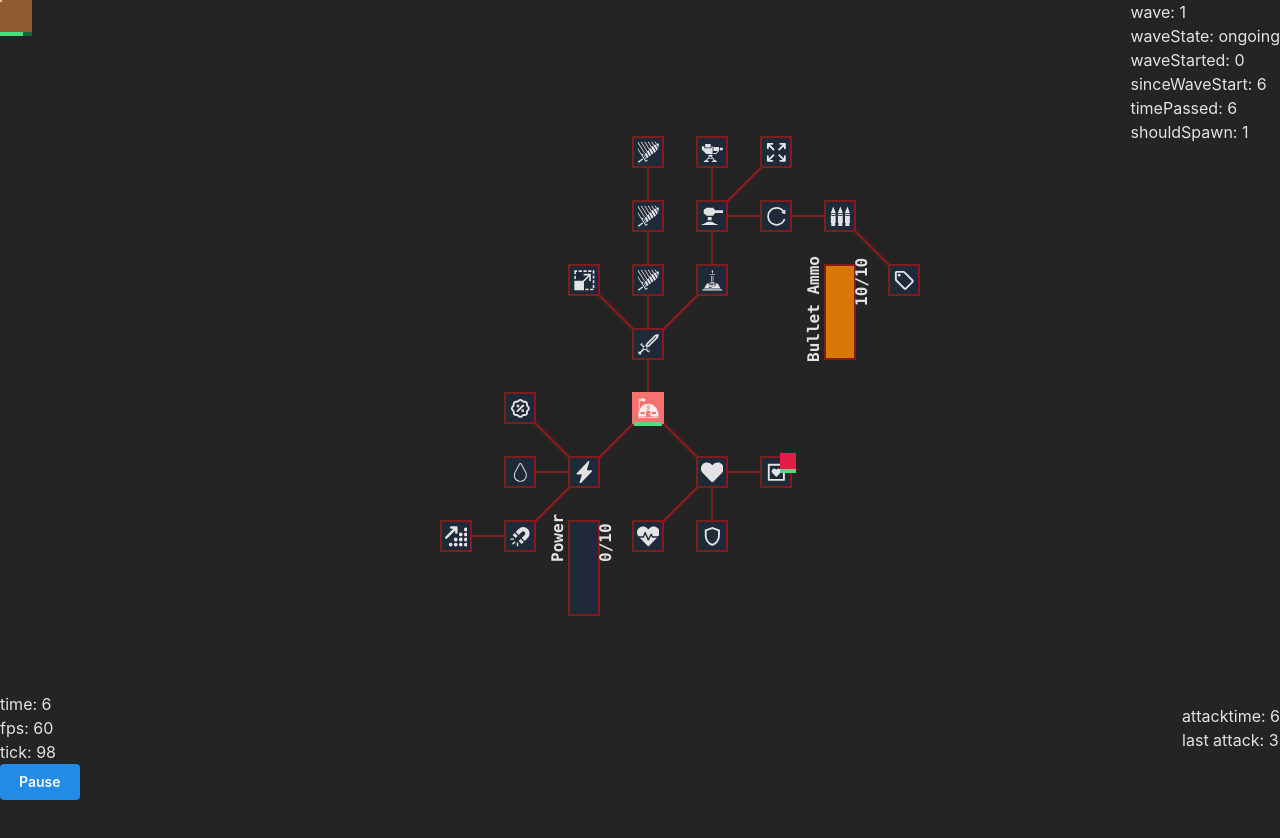
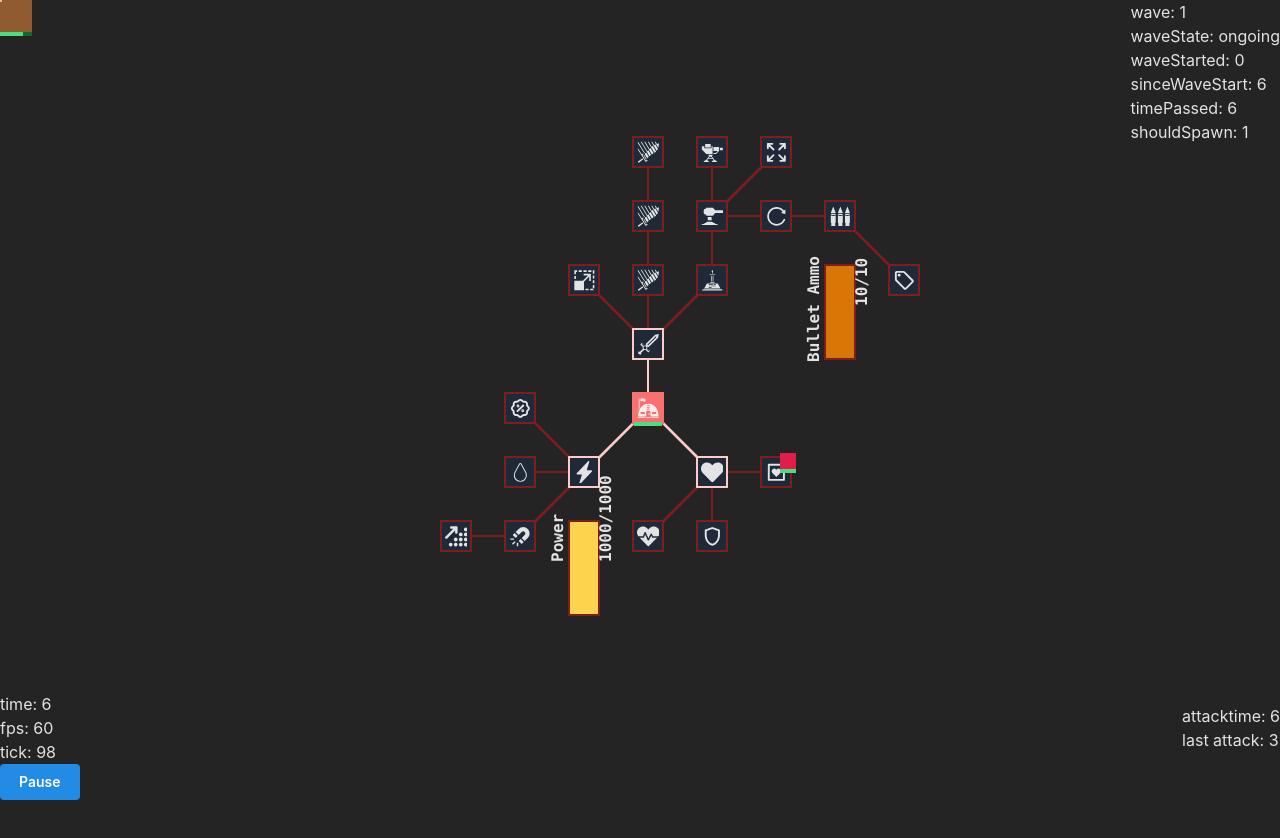
Before and after one commit to MartinMuzatko/resink, a React (Vite) app: page / in a window 1280 px wide. Shown: the top 838 px of the page. Built offline with nearby package versions, Linux system fonts and the light colour scheme.

Commit message:
fix heal effect, fix calculation of effects

```diff
--- a/src/components/Stage.tsx
+++ b/src/components/Stage.tsx
@@ -34,6 +34,7 @@ import {
 } from '../domain/enemy'
 import { useMouse } from '@mantine/hooks'
 import {
+	DEBUG,
 	INITIAL_CONNECTIONS,
 	INITIAL_STATS,
 	INITIAL_UPGRADES,
@@ -90,7 +91,7 @@ export const Stage = memo(() => {
 	const [enemies, setEnemies] = useState<Enemy[]>([])
 	const [upgrades, setUpgrades] = useState<Upgrade[]>(INITIAL_UPGRADES())
 	const [ammo, setAmmo] = useState(10)
-	const [power, setPower] = useState(0)
+	const [power, setPower] = useState(DEBUG ? 1000 : 0)
 	const connections: Connection[] = useMemo(() => INITIAL_CONNECTIONS, [])
 	const stats = useMemo(
 		() => getActiveStats(upgrades, connections, INITIAL_STATS),
@@ -128,7 +129,7 @@ export const Stage = memo(() => {
 		setUpgrades((upgrades) =>
 			upgrades.map((upgrade) =>
 				doRectanglesIntersect(
-					{ ...upgrade, width: 1, height: 1 },
+					{ ...upgrade, width: 0.5, height: 0.5 },
 					mouseArea
 				)
 					? {
--- a/src/data/initialGameData.tsx
+++ b/src/data/initialGameData.tsx
@@ -24,8 +24,10 @@ import { TbRosetteDiscount } from 'react-icons/tb'
 import { IoMagnetSharp } from 'react-icons/io5'
 import { FaArrowUpRightDots } from 'react-icons/fa6'
 
+export const DEBUG = true
+
 export const INITIAL_STATS: Stats = {
-	maxPower: 10,
+	maxPower: DEBUG ? 1000 : 10,
 	powerMultiplier: 1,
 	experienceOrbAttractionRadius: 2,
 	powerPerEnemy: 1,
@@ -42,8 +44,6 @@ export const INITIAL_STATS: Stats = {
 	upgradeHealthRegenerationAmount: 0,
 	upgradeHealthRegenerationSpeed: 4000,
 	upgradeBulletAttackDamage: 0,
-	// tick based
-	// TODO: make time based and per upgrade
 	upgradeBulletAttackSpeed: 2000,
 	upgradeBulletAttackRange: 1.5,
 	upgradePowerGenerationAmount: 0,
--- a/src/domain/stats.ts
+++ b/src/domain/stats.ts
@@ -222,6 +222,34 @@ export const removeEmtpyStatKeys = (stats: Partial<Stats>): Partial<Stats> =>
 export const isStatsEmpty = (stats: Stats): boolean =>
 	Object.entries(stats).some(([key, value]) => value !== 0)
 
+export const reduceStatsEffects = (
+	upgrades: Upgrade[],
+	acc: Map<string, Stats>,
+	effect: StatsEffect,
+	globalStats: Stats,
+	connections: Connection[]
+) => {
+	if (!('filter' in effect)) return acc
+
+	return new Map(
+		upgrades.flatMap((upgrade) => {
+			const currentStats = acc.get(upgrade.id)!
+			const doesEffect = effect.filter(upgrade, upgrades, connections)
+			return [
+				[
+					upgrade.id,
+					mergeStats(
+						currentStats,
+						doesEffect
+							? effect.stats(currentStats, upgrade, upgrades)
+							: {}
+					),
+				],
+			]
+		}) as [string, Stats][]
+	)
+}
+
 /**
  * Get stats for all upgrades and global stats
  * All stats are completely calculated
@@ -243,32 +271,12 @@ export const getActiveStats = (
 	}, initialStats)
 
 	const upgradeStats = statsEffects.reduce((acc, { effect }) => {
-		if (!('filter' in effect)) return acc
-		const upgradeStats = new Map(
-			upgrades.flatMap((upgrade) => {
-				const doesEffect = effect.filter(upgrade, upgrades, connections)
-				return [
-					[
-						upgrade.id,
-						doesEffect
-							? effect.stats(
-									acc.get(upgrade.id)!,
-									upgrade,
-									upgrades
-							  )
-							: globalStats,
-					],
-				]
-			}) as [string, UpgradeStatsEffectStats][]
-		)
-
-		return new Map(
-			upgradeStats
-				.entries()
-				.map(([upgradeId, upgradeStat]) => [
-					upgradeId,
-					mergeStats(acc.get(upgradeId)!, upgradeStat),
-				])
+		return reduceStatsEffects(
+			upgrades,
+			acc,
+			effect,
+			globalStats,
+			connections
 		)
 	}, new Map(upgrades.map((u) => [u.id, globalStats])))
 
--- a/src/domain/upgrade.ts
+++ b/src/domain/upgrade.ts
@@ -393,7 +393,7 @@ export const shootBullets = (
 				velocity: getSpeedVector(
 					{ x: upgrade.x, y: upgrade.y },
 					targetEnemy,
-					0.1
+					0.2
 				),
 			})
 
```
Also changed, not shown: 1 other file (tests, documents, lock files or other folders).
